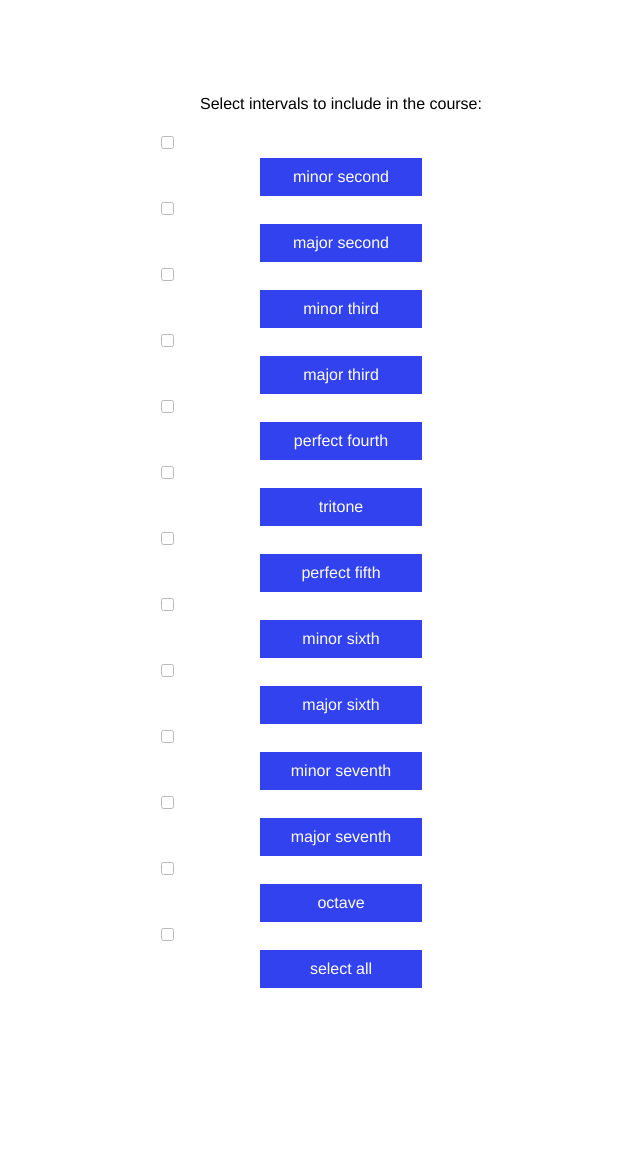
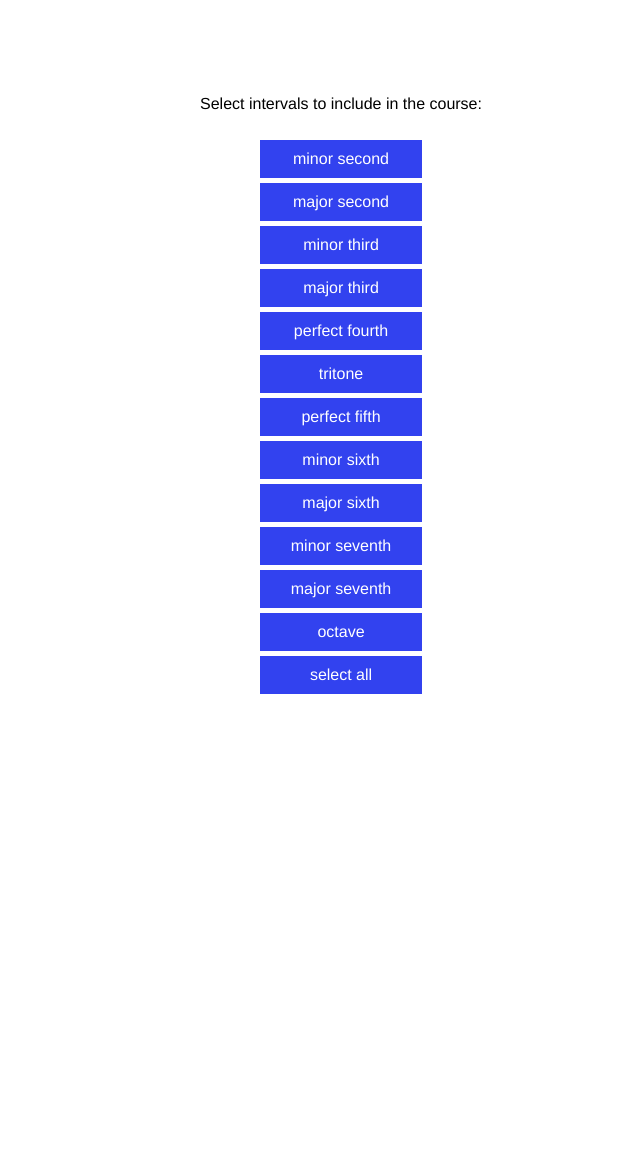
Before and after one commit to palmerev/intra-musical-project, a Django app: template intra_musical_project/ear_training_app/templates/ear_training_app/interval_exercise.html in a window 1280 px wide. Shown: the part 58-1210 px from the top of the page, without its empty margins (309-949 px from the left). After the commit the page ends 752 px from the top, so only its background shows below. Run offline with Django 3.2, Linux system fonts and the light colour scheme; the template is opened without the code that fills it, so the values that code supplies are empty.

Commit message:
add css to hide checkboxes

```diff
--- a/intra_musical_project/ear_training_app/static/ear_training_app/css/dialogue.css
+++ b/intra_musical_project/ear_training_app/static/ear_training_app/css/dialogue.css
@@ -1,4 +1,5 @@
-#course-complete-dialogue, #interval-selection-dialogue,
+#course-complete-dialogue,
+#interval-selection-dialogue,
 .dialogue {
   position: relative;
   margin: 5% auto;
--- a/intra_musical_project/ear_training_app/static/ear_training_app/css/ear_training.css
+++ b/intra_musical_project/ear_training_app/static/ear_training_app/css/ear_training.css
@@ -80,7 +80,10 @@ form {
   padding: 15px; }
 
 input[type=checkbox] {
-  opacity: .5; }
+  position: absolute;
+  top: -10px;
+  left: -10px;
+  opacity: 0; }
 
 .interval-selection label,
 .interval-selection p {
--- a/intra_musical_project/ear_training_app/static/ear_training_app/css/ear_training.scss
+++ b/intra_musical_project/ear_training_app/static/ear_training_app/css/ear_training.scss
@@ -41,7 +41,10 @@ form {
 }
 
 input[type=checkbox] {
-    opacity: .5;
+    position: absolute;
+    top: -10px;
+    left: -10px;
+    opacity: 0;
 }
 
 .interval-selection {
```
